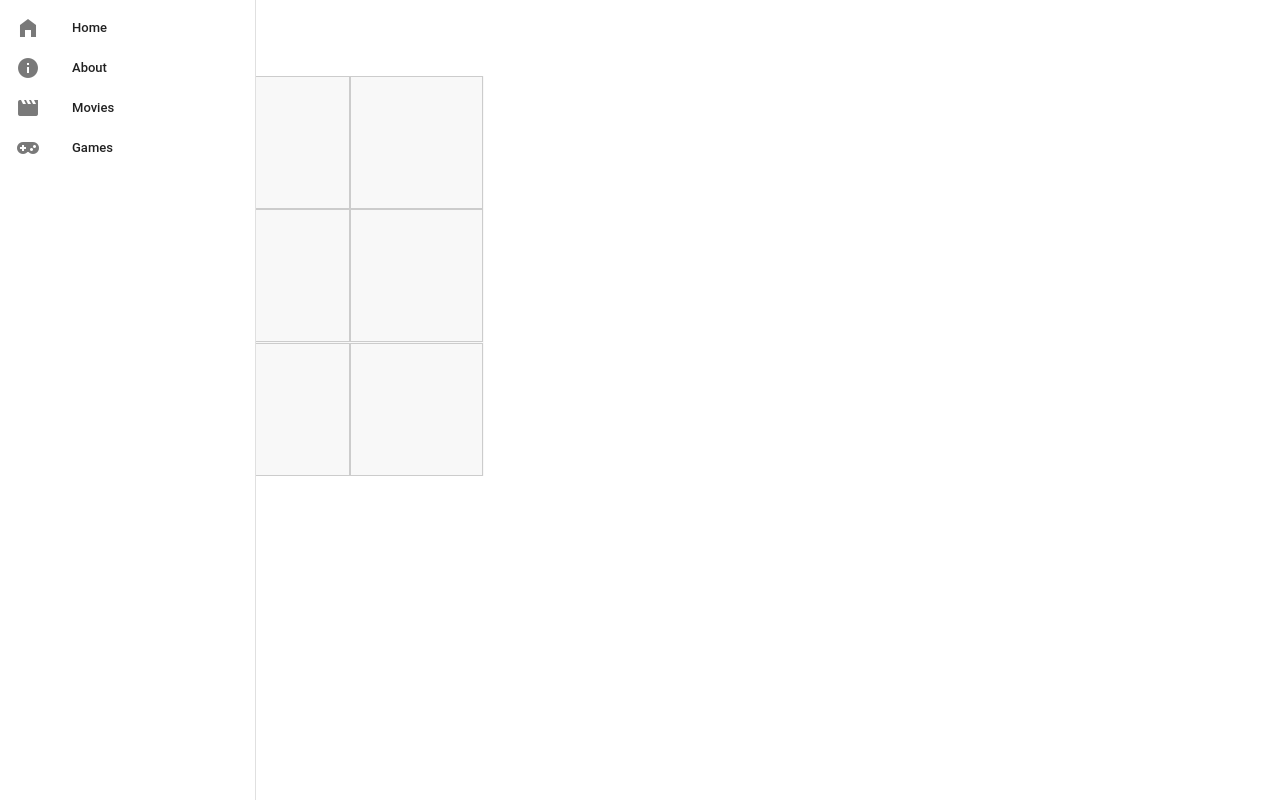
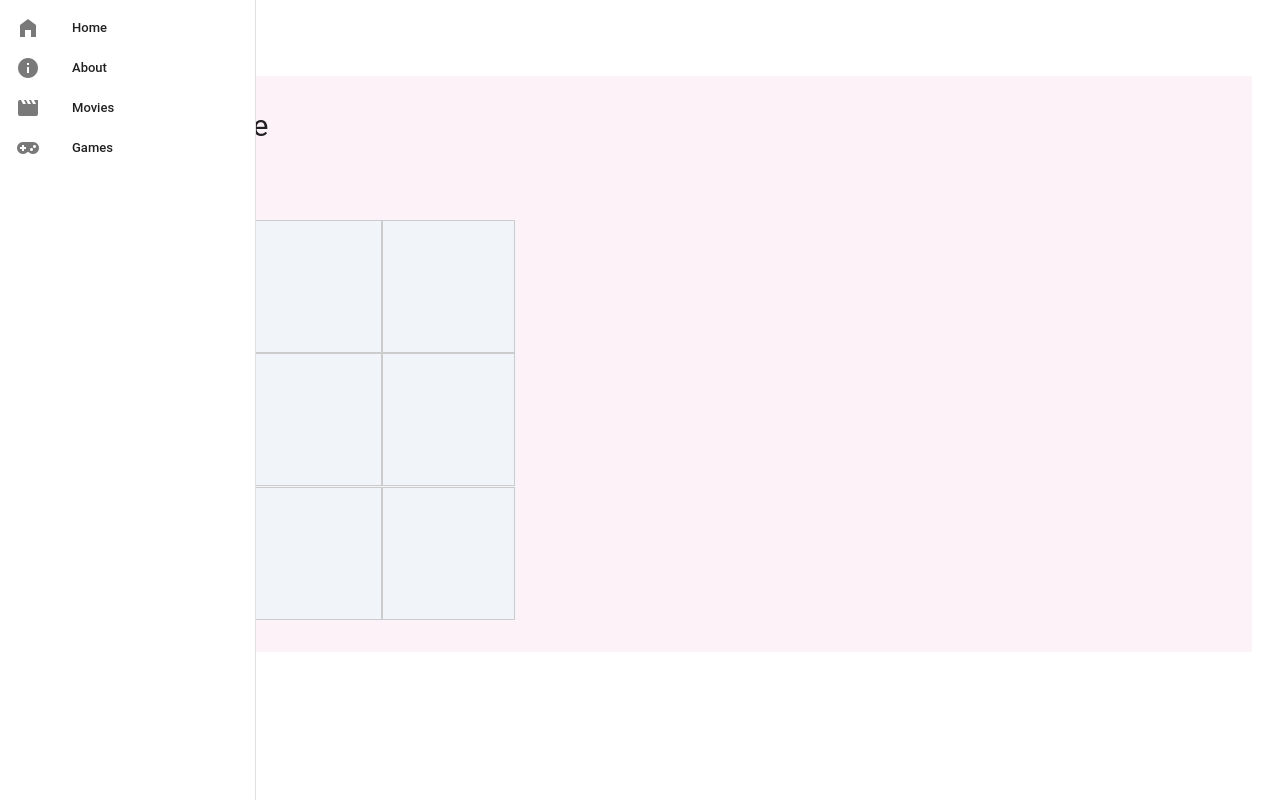
Before and after one commit to camilla-westin/PlayWithVue, a Vue app: page /games in a window 1280 px wide. Built offline with nearby package versions, Linux system fonts and the light colour scheme.

Commit message:
Logic for winning the game

```diff
--- a/src/components/Games/TicTacToe.vue
+++ b/src/components/Games/TicTacToe.vue
@@ -1,36 +1,71 @@
 <script setup>
-import { ref } from "vue";
+import { ref, computed } from "vue";
 
-let playerTurn = ref("1");
+let playerTurn = ref("X");
 const changeTurn = () => {
-  if (playerTurn.value === "1") {
-    playerTurn.value = "2";
+  if (playerTurn.value === "X") {
+    playerTurn.value = "O";
   } else {
-    playerTurn.value = "1";
+    playerTurn.value = "X";
   }
 };
 
 let cellValues = ref(Array(9).fill(null));
+
+const checkForWin = () => {
+  const lines = [
+    [0, 1, 2],
+    [3, 4, 5],
+    [6, 7, 8],
+    [0, 3, 6],
+    [1, 4, 7],
+    [2, 5, 8],
+    [0, 4, 8],
+    [2, 4, 6],
+  ];
+  for (let i = 0; i < lines.length; i++) {
+    const [a, b, c] = lines[i];
+    if (
+      cellValues.value[a] &&
+      cellValues.value[a] === cellValues.value[b] &&
+      cellValues.value[a] === cellValues.value[c]
+    ) {
+      return cellValues.value[a];
+    }
+  }
+  return null;
+};
+
 const chosenCell = (index) => {
   if (cellValues.value[index] === null) {
     cellValues.value[index] = playerTurn.value;
+    checkForWin();
     changeTurn();
   }
 };
+
+let winner = computed(() => checkForWin());
 </script>
 
 <template>
-  <div class="tic-tac-toe">
-    <div class="board">
-      <div
-        class="cell"
-        @click="chosenCell(index)"
-        :disabled="cellValues[index] !== null"
-        v-for="(cell, index) in 9"
-        :key="index"
-      >
-        <span v-if="cellValues[index] == 1">X</span>
-        <span v-else-if="cellValues[index] == 2">O</span>
+  <div class="tic-tac-toe bg-pink-50 p-8">
+    <div>
+      <h2 class="text-3xl pb-8">Tic Tac Toe</h2>
+      <h3 class="text-xl pb-4">
+        <span v-if="winner">Player {{ winner }} wins!</span>
+        <span v-else-if="playerTurn == 'X'">Player X's turn!</span>
+        <span v-else-if="playerTurn == 'O'">Player O's turn!</span>
+      </h3>
+      <div class="board bg-slate-100 flex flex-wrap">
+        <div
+          class="cell"
+          @click="cellValues[index] === null ? chosenCell(index) : null"
+          v-for="(cell, index) in 9"
+          :key="index"
+        >
+          <span v-if="cellValues[index] == 'X'">X</span>
+          <span v-else-if="cellValues[index] == 'O'">O</span>
+        </div>
       </div>
     </div>
   </div>
@@ -38,16 +73,10 @@ const chosenCell = (index) => {
 
 <style scoped>
 .board {
-  background: #f8f8f8;
-  display: flex;
-  flex-wrap: wrap;
   width: 400px;
   height: 400px;
 }
 
-.row {
-  display: flex;
-}
 .cell {
   height: 133px;
   width: 133px;
```
